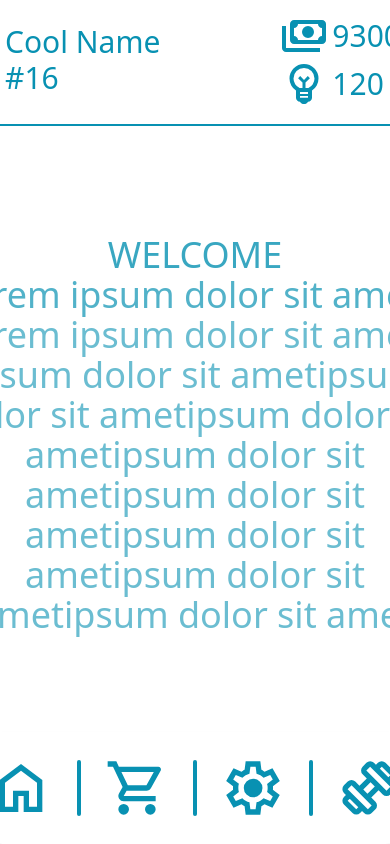
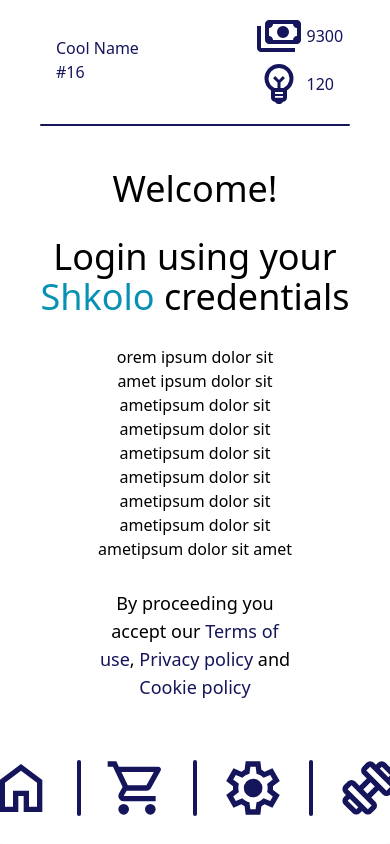
Before and after one commit to SiviroEdu/webapp, a React (Vite) app: page / in a window 390 px wide. Shown: the top 844 px of the page. Built offline with nearby package versions, Linux system fonts and the light colour scheme.

Commit message:
Made UI responsive (maybe)

```diff
--- a/src/components/AfterLogInPage.tsx
+++ b/src/components/AfterLogInPage.tsx
@@ -4,7 +4,7 @@
 
 const AfterLoginPage = ({ children }:{ children: any}) => {
   return (
-    <div className="h-screen flex max-h-screen flex-col justify-between items-center text-white">
+    <div className="h-screen flex max-h-screen flex-col justify-between text-white">
       <div className="h-full flex flex-col justify-between items-center">
         <Header />
         <div className="grow flex justify-center items-center text-lg">
--- a/src/components/Header.tsx
+++ b/src/components/Header.tsx
@@ -6,17 +6,17 @@
         <div className="flex flex-col gap-4 w-full px-10 py-3">
             <div className="flex flex-row gap-12 w-full">
                 <div className="flex flex-col text-primary grow justify-center ml-4">
-                    <p className='text-3xl'>Cool Name</p>
-                    <p className='text-3xl'>#16</p>
+                    <p className='text-base sm:text-lg md:text-xl lg:text-2xl xl:text-3xl'>Cool Name</p>
+                    <p className='text-base sm:text-lg md:text-xl lg:text-2xl xl:text-3xl'>#16</p>
                 </div>
                 <div className="flex flex-col text-primary">
                     <div className='flex flex-row items-center justify-start gap-1'>
                         <MoneySVG classes='w-12 h-12 fill-primary' />
-                        <p className='text-3xl'>9300</p>
+                        <p className='text-base sm:text-lg md:text-xl lg:text-2xl xl:text-3xl'>9300</p>
                     </div>
                     <div className='flex flex-row items-center justify-start gap-1 mr-4'>
                         <LightBulbSVG classes='w-12 h-12 fill-primary' />
-                        <p className='text-3xl'>120</p>
+                        <p className='text-base sm:text-lg md:text-xl lg:text-2xl xl:text-3xl'>120</p>
                     </div>
                 </div>
             </div>
--- a/src/index.css
+++ b/src/index.css
@@ -13,7 +13,7 @@
     --card-foreground: 222.2 84% 4.9%;
     --popover: 0 0% 100%;
     --popover-foreground: 222.2 84% 4.9%;
-    --primary: 191.6 91.4% 36.5%;
+    --primary: 240, 62%, 22%;
     --primary-foreground: 210 40% 98%;
     --secondary: 210 40% 96.1%;
     --secondary-foreground: 222.2 47.4% 11.2%;
@@ -32,6 +32,7 @@
     --chart-3: 197 37% 24%;
     --chart-4: 43 74% 66%;
     --chart-5: 27 87% 67%;
+    --oldprimary: 191.6 91.4% 36.5%;
   }
 
   .dark {
--- a/src/pages/Home.tsx
+++ b/src/pages/Home.tsx
@@ -7,15 +7,23 @@
   return (
     <AfterLoginPage>
       <div className="flex-col max-w-3xl">
-        <h1 className="text-center text-4xl text-primary/80">WELCOME</h1>
-
-        <h2 className="text-center text-4xl text-primary/70 align-middle">
-          orem ipsum dolor sit amet
+        <h1 className="text-center text-4xl text-black">Welcome!</h1>
+        <br/>
+        <h2 className="text-center text-4xl text-black align-middle">
+          Login using your <span className="text-oldprimary">Shkolo</span> credentials
         </h2>
-
-        <h3 className="text-center text-4xl text-primary/60 align-middle">
-          orem ipsum dolor sit amet ipsum dolor sit ametipsum dolor sit ametipsum dolor sit ametipsum dolor sit ametipsum dolor sit ametipsum dolor sit ametipsum dolor sit ametipsum dolor sit amet
-        </h3>
+        <br />
+        <div className="flex align-middle w-[50%] mx-auto">
+          <h3 className="text-center text-black align-middle text-base sm:text-lg md:text-xl lg:text-2xl xl:text-3xl">
+            orem ipsum dolor sit amet ipsum dolor sit ametipsum dolor sit ametipsum dolor sit ametipsum dolor sit ametipsum dolor sit ametipsum dolor sit ametipsum dolor sit ametipsum dolor sit amet
+          </h3>
+        </div>
+        <br />
+        <div className="flex align-middle w-[50%] mx-auto">
+          <h6 className="text-black align-middle text-center">
+            By proceeding you accept our <a href="" className="text-primary">Terms of use</a>, <a href="" className="text-primary">Privacy policy</a> and <a href="" className="text-primary">Cookie policy</a>
+          </h6>
+        </div>
       </div>
     </AfterLoginPage>
   );
--- a/tailwind.config.js
+++ b/tailwind.config.js
@@ -49,7 +49,8 @@
   				'3': 'hsl(var(--chart-3))',
   				'4': 'hsl(var(--chart-4))',
   				'5': 'hsl(var(--chart-5))'
-  			}
+  			},
+			oldprimary: 'hsl(var(--oldprimary))'
   		}
   	}
   },
```
Also changed, not shown: 1 other file (tests, documents, lock files or other folders).
